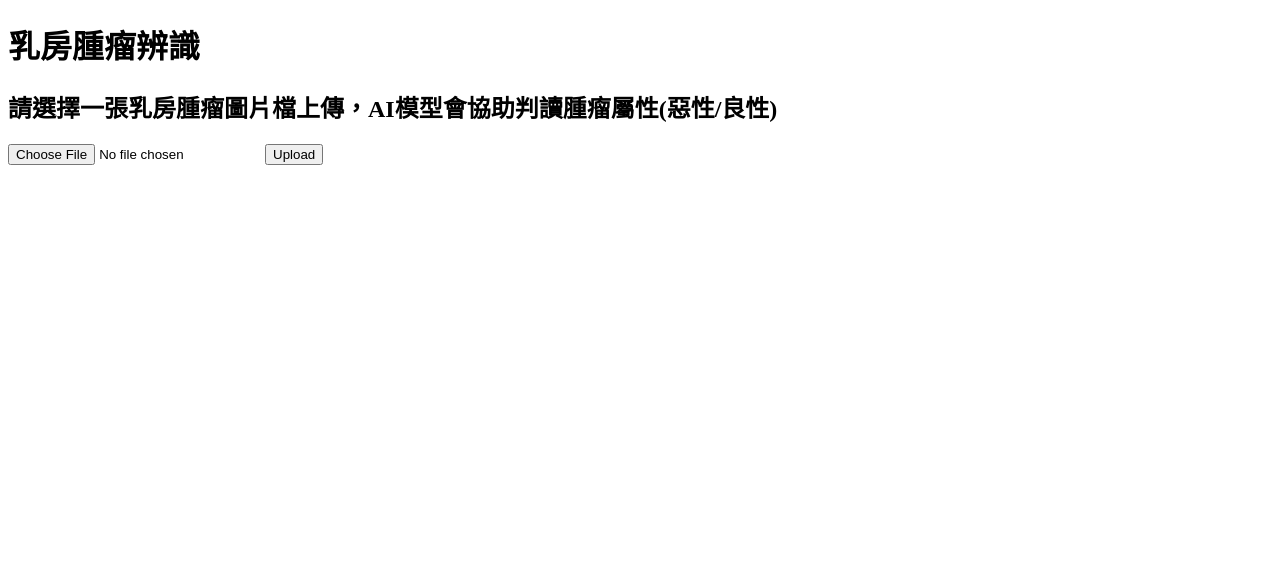
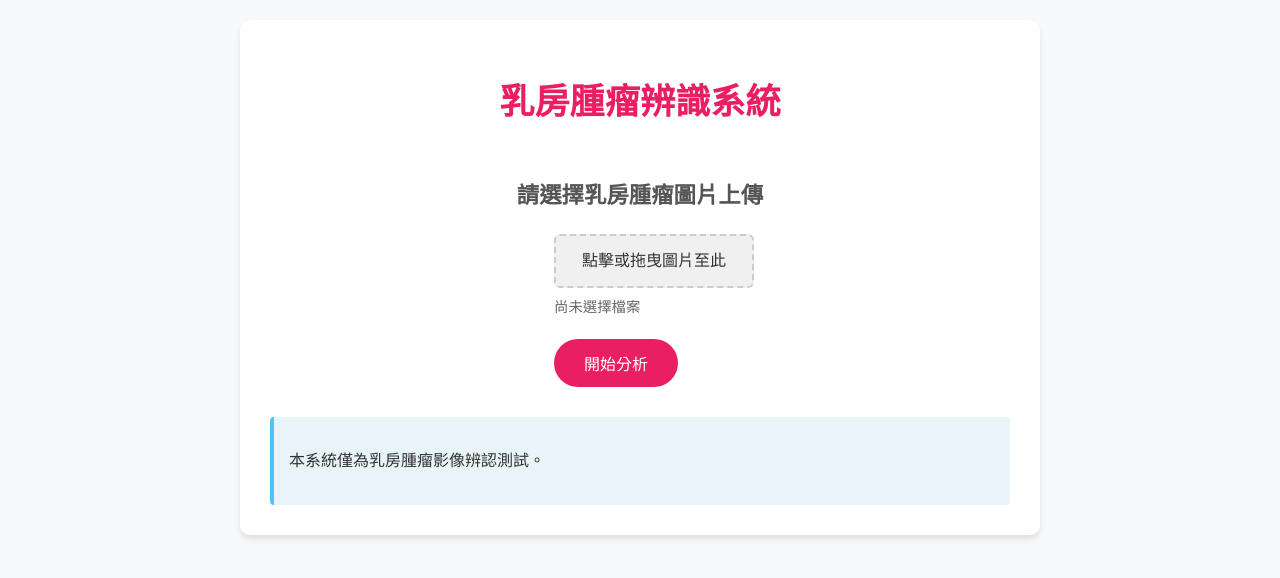
Before and after one commit to Lister223/Breast_tumor_image_Diagnosis, a Flask app: page /form in a window 1280 px wide. Shown: the top 578 px of the page. Run offline with Flask 3, Linux system fonts and the light colour scheme.

Commit message:
Update form.html

```diff
--- a/Model_Deployment/templates/form.html
+++ b/Model_Deployment/templates/form.html
@@ -2,14 +2,138 @@
 <html lang="zh-Hant">
 <head>
     <meta charset="UTF-8">
-    <title>乳房腫瘤辨識</title>
+    <meta name="viewport" content="width=device-width, initial-scale=1.0">
+    <title>乳房腫瘤辨識系統</title>
+    <style>
+        body {
+            font-family: "Microsoft JhengHei", Arial, sans-serif;
+            line-height: 1.6;
+            color: #333;
+            max-width: 800px;
+            margin: 0 auto;
+            padding: 20px;
+            background-color: #f8f9fa;
+        }
+
+        .container {
+            background-color: white;
+            border-radius: 10px;
+            padding: 30px;
+            box-shadow: 0 4px 6px rgba(0, 0, 0, 0.1);
+        }
+
+        h1 {
+            color: #e91e63;
+            text-align: center;
+            margin-bottom: 30px;
+            font-size: 2.2em;
+        }
+
+        h2 {
+            color: #555;
+            font-size: 1.4em;
+            margin-bottom: 20px;
+        }
+
+        .upload-form {
+            display: flex;
+            flex-direction: column;
+            align-items: center;
+        }
+
+        .file-input-container {
+            position: relative;
+            width: 100%;
+            margin-bottom: 20px;
+        }
+
+        .file-input-label {
+            display: block;
+            width: 100%;
+            padding: 12px;
+            background-color: #f0f0f0;
+            border: 2px dashed #ccc;
+            border-radius: 6px;
+            text-align: center;
+            cursor: pointer;
+            transition: all 0.3s ease;
+        }
+
+        .file-input-label:hover {
+            background-color: #e0e0e0;
+            border-color: #999;
+        }
+
+        .file-input {
+            position: absolute;
+            left: 0;
+            top: 0;
+            opacity: 0;
+            width: 100%;
+            height: 100%;
+            cursor: pointer;
+        }
+
+        .file-name {
+            margin-top: 8px;
+            font-size: 0.9em;
+            color: #666;
+        }
+
+        .submit-button {
+            background-color: #e91e63;
+            color: white;
+            border: none;
+            padding: 12px 30px;
+            border-radius: 30px;
+            font-size: 1em;
+            cursor: pointer;
+            transition: background-color 0.3s ease;
+        }
+
+        .submit-button:hover {
+            background-color: #c2185b;
+        }
+
+        .info-text {
+            margin-top: 30px;
+            padding: 15px;
+            background-color: #e8f4f8;
+            border-left: 4px solid #4fc3f7;
+            border-radius: 4px;
+        }
+    </style>
 </head>
 <body>
-    <h1>乳房腫瘤辨識</h1>
-    <h2>請選擇一張乳房腫瘤圖片檔上傳，AI模型會協助判讀腫瘤屬性(惡性/良性)</h2>
-    <form action="/predict" method="post" enctype="multipart/form-data">
-        <input type="file" name="image" accept="image/*">
-        <input type="submit" value="Upload">
-    </form>
+    <div class="container">
+        <h1>乳房腫瘤辨識系統</h1>
+
+        <div class="upload-form">
+            <h2>請選擇乳房腫瘤圖片上傳</h2>
+
+            <form action="/predict" method="post" enctype="multipart/form-data">
+                <div class="file-input-container">
+                    <label class="file-input-label">
+                        點擊或拖曳圖片至此
+                        <input type="file" name="image" accept="image/*" class="file-input" id="imageInput">
+                    </label>
+                    <div class="file-name" id="fileName">尚未選擇檔案</div>
+                </div>
+
+                <button type="submit" class="submit-button">開始分析</button>
+            </form>
+        </div>
+
+        <div class="info-text">
+            <p>本系統僅為乳房腫瘤影像辨認測試。</p>
+        </div>
+    </div>
+
+    <script>
+        document.getElementById('imageInput').addEventListener('change', function() {
+            const fileName = this.files[0] ? this.files[0].name : '尚未選擇檔案';
+            document.getElementById('fileName').textContent = fileName;
+        });
+    </script>
 </body>
 </html>
```
